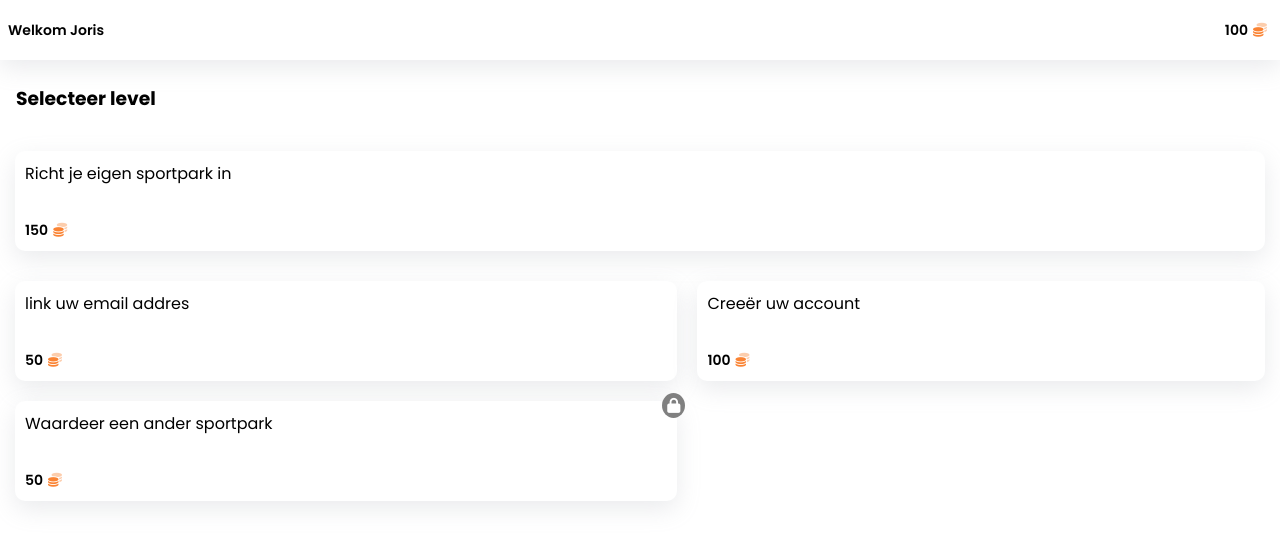
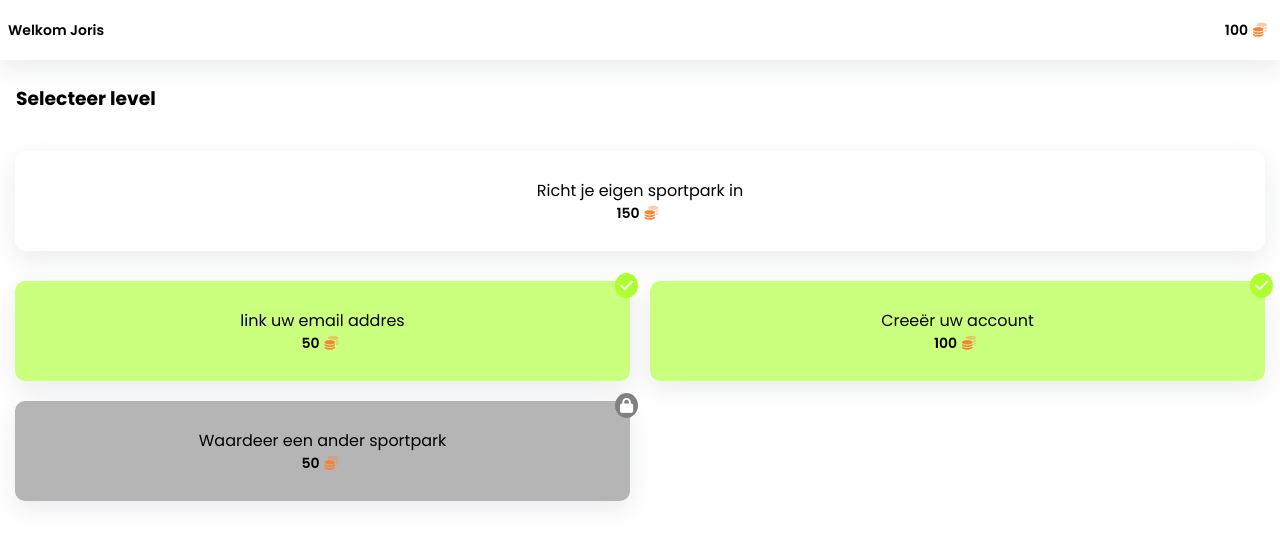
Before and after one commit to Joris63/WijkBeweegKaart, a React (Create React App) app in the folder WebApp/: page /levels in a window 1280 px wide. Shown: the top 544 px of the page. Built offline with nearby package versions, Linux system fonts and the light colour scheme.

Commit message:
added dynamic background color

```diff
--- a/WebApp/src/components/level-selection/LevelButton.js
+++ b/WebApp/src/components/level-selection/LevelButton.js
@@ -8,12 +8,16 @@ const LevelButton = ({
   return (
     <button
       id={id}
-      className={`level_button ${locked || complete ? "small" : ""}`}
+      className={`level_button ${complete ? "small_complete" : ""} ${
+        locked ? "small_locked" : ""
+      }`}
     >
       {complete && <i class="fa-solid fa-check complete_circle"></i>}
       {locked && <i class="fa-solid fa-lock locked_circle"></i>}
 
-      <div>{name}</div>
+      <div className={`${locked || complete ? "level_text_small" : ""}`}>
+        {name}
+      </div>
       <div className="header_coins">
         {reward}
         <i class="fa-duotone fa-coins"></i>
--- a/WebApp/src/components/level-selection/LevelSelector.js
+++ b/WebApp/src/components/level-selection/LevelSelector.js
@@ -42,7 +42,7 @@ const LevelSelector = () => {
               key={`lvl-button-${lvl.id}/>`}
               name={lvl.name}
               locked={lvl.locked}
-              complet={lvl.complete}
+              complete={lvl.complete}
               reward={lvl.reward}
             />
           ))}
@@ -56,7 +56,7 @@ const LevelSelector = () => {
               key={`lvl-button-${lvl.id}/>`}
               name={lvl.name}
               locked={lvl.locked}
-              complet={lvl.complete}
+              complete={lvl.complete}
               reward={lvl.reward}
             />
           ))}
--- a/WebApp/src/styles/level-select.scss
+++ b/WebApp/src/styles/level-select.scss
@@ -28,10 +28,18 @@
 
 .level_container_small {
   display: grid;
-  grid-template-columns: auto auto;
+  grid-template-columns: minmax(0,1fr) minmax(0,1fr);
   row-gap: 20px;
   column-gap: 20px;
   padding: 15px;
+}
+
+.level_text_small{
+  margin:auto;
+  width: auto;
+  white-space: nowrap;
+  overflow: hidden;
+  text-overflow: ellipsis;
 }
 
 .header_item {
@@ -66,22 +74,20 @@
   font-weight: 400;
   font-size: 16px;
   color: #000;
-  display: flex;
-  flex-direction: column;
-  justify-content: space-between;
   position: relative;
   padding: 10px;
 }
 
-.level_button_small {
-  background-color: #92e9b3;
-  border: none;
-  border-radius: 10px;
-  width: 100;
-  font-weight: 400;
-  font-size: 19px;
-  color: #000;
+
+.small_complete {
+  background-color: rgba(172, 255, 47, 0.618);
 }
+
+.small_locked {
+  background-color: rgba(128, 128, 128, 0.585);
+}
+
+
 
 .locked_circle {
   background-color: gray;
```
